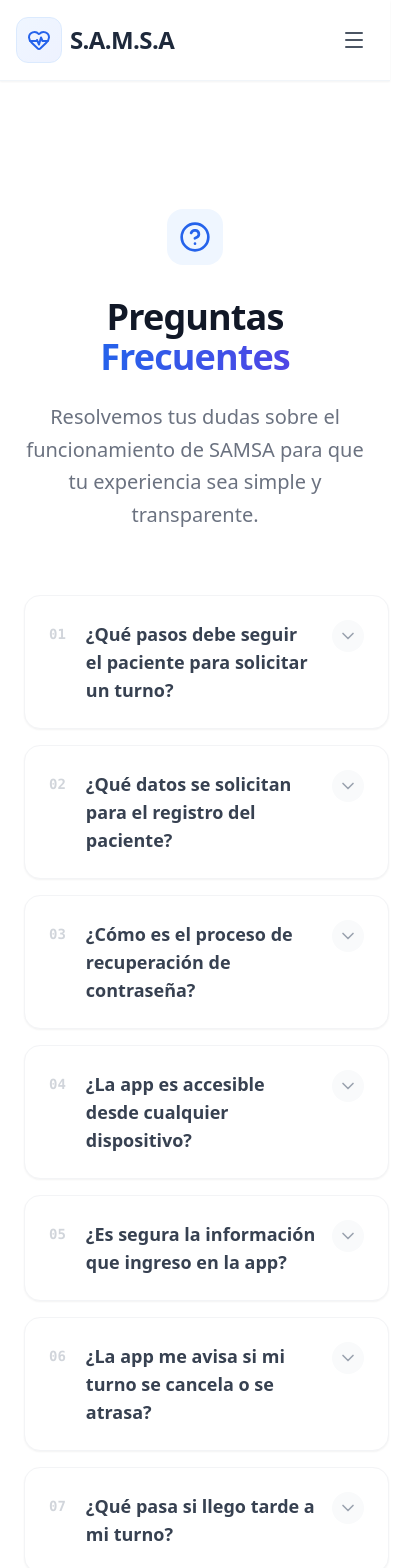
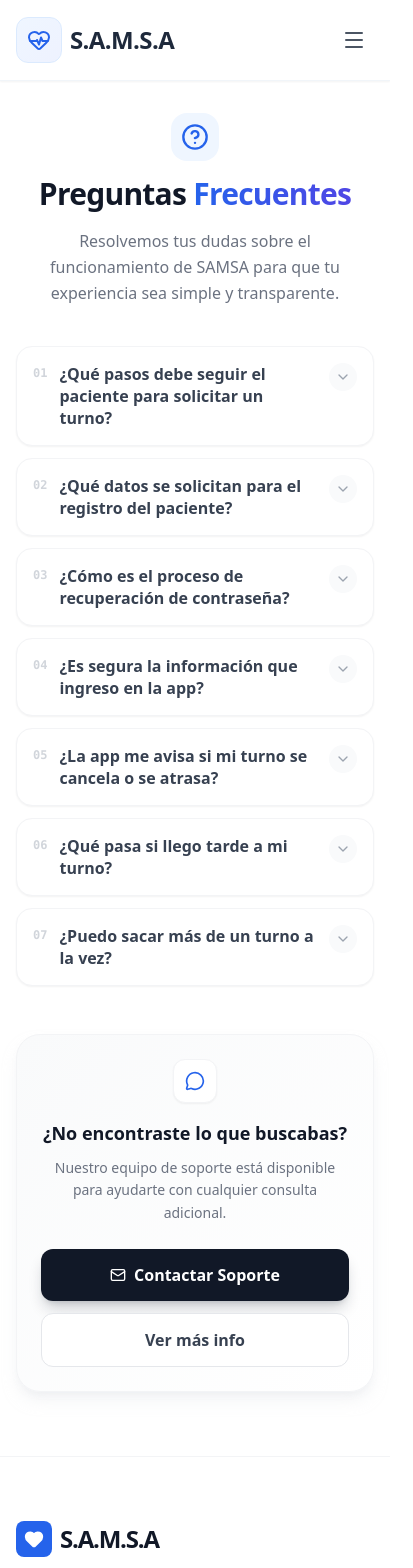
Before and after one commit to vitadevorg/samsa, a React (Vite) app: page /faq in a window 390 px wide. Shown: the top 1568 px of the page, 413 px wide, since content can reach past the window. Built offline with nearby package versions, Linux system fonts and the light colour scheme.

Commit message:
style: corregir textos de FAQ y mejorar responsive en FAQ y Navbar

```diff
--- a/src/components/Navbar.jsx
+++ b/src/components/Navbar.jsx
@@ -21,8 +21,8 @@ const Navbar = () => {
   const getLinkClass = (path) => {
     const isActive = location.pathname === path;
     return isActive
-      ? "text-blue-700 font-bold flex items-center gap-1 bg-blue-50/80 px-4 py-2 rounded-xl transition-colors"
-      : "text-slate-600 hover:text-blue-700 font-medium flex items-center gap-1 hover:bg-slate-50 px-4 py-2 rounded-xl transition-all";
+      ? "text-blue-700 font-bold flex items-center gap-1 whitespace-nowrap bg-blue-50/80 px-3 xl:px-4 py-2 rounded-xl transition-colors text-sm xl:text-base"
+      : "text-slate-600 hover:text-blue-700 font-medium flex items-center gap-1 whitespace-nowrap hover:bg-slate-50 px-3 xl:px-4 py-2 rounded-xl transition-all text-sm xl:text-base";
   };
   const getFirstName = (fullName) => {
     if (!fullName) return '';
@@ -52,7 +52,7 @@ const Navbar = () => {
     <nav className="sticky top-0 z-50 bg-white/90 backdrop-blur-md shadow-sm border-b border-slate-100 transition-all">
       <div className="max-w-7xl mx-auto px-4 sm:px-6 lg:px-8">
         <div className="flex justify-between h-20 items-center">
-          <div className="flex items-center">
+          <div className="flex items-center shrink-0">
             <Link to={getHomeForRole(user?.role)} className="flex items-center gap-2 group">
               <div className="bg-gradient-to-br from-blue-50 to-indigo-50 p-2.5 rounded-xl group-hover:shadow-md group-hover:shadow-blue-500/20 transition-all duration-300 border border-blue-100">
                 <HeartPulse className="w-6 h-6 text-blue-600 group-hover:scale-110 transition-transform" />
@@ -60,7 +60,7 @@ const Navbar = () => {
               <span className="text-2xl font-black text-slate-800 tracking-tight group-hover:text-blue-700 transition-colors">S.A.M.S.A</span>
             </Link>
           </div>
-          <div className="hidden md:flex space-x-8 items-center">
+          <div className="hidden lg:flex space-x-2 xl:space-x-6 items-center">
             {isAdmin ? (
               <>
                 <Link to="/admin/offices" className={getLinkClass('/admin/offices')}>
@@ -145,7 +145,7 @@ const Navbar = () => {
               </>
             )}
             {user ? (
-              <div className="relative ml-4">
+              <div className="relative ml-2 xl:ml-4 shrink-0">
                 <button
                   onClick={() => setIsDropdownOpen(!isDropdownOpen)}
                   className={`flex items-center gap-2 px-2 py-1.5 rounded-2xl border transition-all shadow-sm hover:shadow-md focus:outline-none ${isAdmin || isInstitutionAdmin ? 'bg-slate-800 text-white border-slate-700 hover:bg-slate-700' : 'bg-white text-slate-700 border-slate-200 hover:bg-slate-50'}`}
@@ -160,7 +160,7 @@ const Navbar = () => {
                   >
                     {!user.img && userInitial}
                   </div>
-                  <span className="text-sm font-bold px-1 tracking-wide">
+                  <span className="text-sm font-bold px-1 tracking-wide whitespace-nowrap">
                     {isAdmin ? 'Admin' : isClinicAdmin ? 'Admin Clínica' : isHospitalAdmin ? 'Admin Hospital' : isVitadevAdmin ? 'VitaDev' : isDoctor ? getDoctorLabel(user) : isSecretary ? `Sec. ${displayName}` : displayName}
                   </span>
                   <ChevronDown className="w-4 h-4 opacity-50 mr-1" />
@@ -230,8 +230,8 @@ const Navbar = () => {
                 {isDropdownOpen && <div className="fixed inset-0 z-30 cursor-default" onClick={() => setIsDropdownOpen(false)}></div>}
               </div>
             ) : (
-              <Link to="/login" className="ml-4">
-                <button className="relative overflow-hidden bg-gradient-to-r from-blue-600 to-indigo-600 text-white px-7 py-2.5 rounded-xl font-bold text-sm transition-all duration-300 shadow-lg shadow-blue-500/30 hover:shadow-indigo-500/40 hover:-translate-y-0.5 group flex items-center gap-2">
+              <Link to="/login" className="ml-2 xl:ml-4 shrink-0">
+                <button className="relative overflow-hidden bg-gradient-to-r from-blue-600 to-indigo-600 text-white px-5 xl:px-7 py-2.5 rounded-xl font-bold text-sm transition-all duration-300 shadow-lg shadow-blue-500/30 hover:shadow-indigo-500/40 hover:-translate-y-0.5 group flex items-center gap-2 whitespace-nowrap">
                   <div className="absolute inset-0 bg-white/10 translate-y-full group-hover:translate-y-0 transition-transform duration-300 ease-out"></div>
                   <User className="w-4 h-4 relative z-10 opacity-90 group-hover:scale-110 transition-transform" />
                   <span className="relative z-10">Iniciar Sesión</span>
@@ -239,7 +239,7 @@ const Navbar = () => {
               </Link>
             )}
           </div>
-          <div className="md:hidden flex items-center">
+          <div className="lg:hidden flex items-center">
             <button onClick={() => setIsOpen(!isOpen)} className="text-gray-600 hover:text-blue-600 p-2">
               {isOpen ? <X className="w-6 h-6" /> : <Menu className="w-6 h-6" />}
             </button>
@@ -247,7 +247,7 @@ const Navbar = () => {
         </div>
       </div>
       {isOpen && (
-        <div className="md:hidden bg-white border-t border-gray-100 px-2 pt-2 pb-3 space-y-1">
+        <div className="lg:hidden bg-white border-t border-gray-100 px-2 pt-2 pb-3 space-y-1">
           {isAdmin ? (
             <>
               <Link to="/admin/offices" className="block px-3 py-2 rounded-md text-base font-medium text-gray-700 hover:bg-gray-50">Consultorios</Link>
--- a/src/pages/FAQ.jsx
+++ b/src/pages/FAQ.jsx
@@ -7,11 +7,14 @@ import { Link } from 'react-router-dom';
 import Navbar from '../components/Navbar';
 import Footer from '../components/Footer';
 import FadeIn from '../components/FadeIn';
+
 const FAQ = () => {
   const [activeIndex, setActiveIndex] = useState(null);
+
   const toggleQuestion = (index) => {
     setActiveIndex(activeIndex === index ? null : index);
   };
+
   const faqs = [
     {
       id: "01",
@@ -21,54 +24,50 @@ const FAQ = () => {
     {
       id: "02",
       question: "¿Qué datos se solicitan para el registro del paciente?",
-      answer: "Para registrarte debés completar un formulario con: Nombre, Apellido, CUIL, Fecha de nacimiento, Correo electrónico (confirmándolo dos veces) y una contraseña segura (con al menos una mayúscula y un carácter especial)."
+      answer: "Para registrarte debés completar un formulario con: Nombre, Apellido, CUIL, Fecha de nacimiento, Correo electrónico y una contraseña segura."
     },
     {
       id: "03",
       question: "¿Cómo es el proceso de recuperación de contraseña?",
-      answer: "Si olvidaste tu contraseña, usá la opción 'Recuperar'. Ingresá tu email para recibir un código de verificación. Luego, ingresá ese código en la app y creá una nueva contraseña. Al finalizar, presioná 'Continuar' para guardar los cambios."
+      answer: "Si olvidaste tu contraseña, debés usar la opción de recuperar. Recibirás un mail con instrucciones para restablecer la contraseña y recuperar el acceso a tu cuenta."
     },
     {
       id: "04",
-      question: "¿La app es accesible desde cualquier dispositivo?",
-      answer: "Sí. SAMSA fue diseñada con un enfoque responsivo, lo que permite su uso cómodo tanto desde celulares como tablets. Cuenta con un menú lateral que facilita la navegación."
+      question: "¿Es segura la información que ingreso en la app?",
+      answer: "Sí, toda la información personal y médica se almacena en servidores seguros cumpliendo normativas de protección de datos."
     },
     {
       id: "05",
-      question: "¿Es segura la información que ingreso en la app?",
-      answer: "Sí, toda la información personal y médica se almacena en servidores seguros cumpliendo normativas de protección de datos. El acceso está protegido por contraseña y verificación de email."
+      question: "¿La app me avisa si mi turno se cancela o se atrasa?",
+      answer: "Sí. Si tu turno se cancela o sufre una demora imprevista, recibirás una notificación directamente en tu método de contacto."
     },
     {
       id: "06",
-      question: "¿La app me avisa si mi turno se cancela o se atrasa?",
-      answer: "Sí. En la pantalla principal, dentro del apartado 'Novedades', se informa si un médico no asistirá o si existen demoras imprevistas en la atención."
-    },
-    {
-      id: "07",
       question: "¿Qué pasa si llego tarde a mi turno?",
       answer: "Si llegás tarde, tu turno podrá ser reprogramado o anulado automáticamente, dependiendo de la política de tolerancia establecida por la institución."
     },
     {
-      id: "08",
+      id: "07",
       question: "¿Puedo sacar más de un turno a la vez?",
       answer: "Dependiendo del tipo de servicio, el sistema puede permitir múltiples turnos, pero en general se limita a uno por persona para evitar sobrecargas y asegurar disponibilidad para todos."
     }
   ];
+
   return (
-    <div className="font-sans text-slate-800 bg-white min-h-screen selection:bg-blue-100 selection:text-blue-900 flex flex-col">
+    <div className="font-sans text-slate-800 bg-white min-h-screen selection:bg-blue-100 selection:text-blue-900 flex flex-col overflow-x-hidden">
       <Navbar />
-      <div className="relative pt-32 pb-16 lg:pt-40 lg:pb-24 overflow-hidden">
-         <div className="absolute top-0 left-0 w-full h-full overflow-hidden -z-10">
-            <div className="absolute top-0 right-0 w-[500px] h-[500px] bg-blue-50/50 rounded-full blur-3xl opacity-60 translate-x-1/2 -translate-y-1/2"></div>
+      <div className="relative pt-8 pb-10 sm:pt-12 sm:pb-14 lg:pt-16 lg:pb-20 overflow-hidden">
+        <div className="absolute top-0 left-0 w-full h-full overflow-hidden -z-10 pointer-events-none">
+          <div className="absolute top-0 right-0 w-72 h-72 sm:w-[500px] sm:h-[500px] bg-blue-50/50 rounded-full blur-3xl opacity-60 translate-x-1/2 -translate-y-1/2"></div>
         </div>
-        <div className="max-w-7xl mx-auto px-6 lg:px-8 text-center relative z-10">
+        <div className="max-w-7xl mx-auto px-4 sm:px-6 lg:px-8 text-center relative z-10">
           <FadeIn>
-            <div className="inline-flex items-center justify-center p-3 mb-8 bg-blue-50 rounded-2xl text-blue-600">
-                <HelpCircle className="w-8 h-8" />
+            <div className="inline-flex items-center justify-center p-2.5 sm:p-3 mb-4 sm:mb-6 bg-blue-50 rounded-2xl text-blue-600">
+              <HelpCircle className="w-7 h-7 sm:w-8 sm:h-8" />
             </div>
           </FadeIn>
           <FadeIn delay={100}>
-            <h1 className="text-4xl lg:text-6xl font-bold tracking-tight text-gray-900 mb-6">
+            <h1 className="text-3xl sm:text-5xl lg:text-6xl font-bold tracking-tight text-gray-900 leading-[1.15] sm:leading-[1.1] mb-4 sm:mb-6">
               Preguntas <br className="hidden md:block" />
               <span className="text-transparent bg-clip-text bg-gradient-to-r from-blue-600 to-indigo-600">
                 Frecuentes
@@ -76,14 +75,15 @@ const FAQ = () => {
             </h1>
           </FadeIn>
           <FadeIn delay={200}>
-            <p className="text-xl text-gray-500 max-w-2xl mx-auto font-light leading-relaxed">
+            <p className="text-base sm:text-xl text-gray-500 max-w-2xl mx-auto font-light leading-relaxed px-1 sm:px-0">
               Resolvemos tus dudas sobre el funcionamiento de SAMSA para que tu experiencia sea simple y transparente.
             </p>
           </FadeIn>
         </div>
       </div>
-      <div className="max-w-3xl mx-auto px-6 lg:px-8 pb-24 flex-grow">
-        <div className="space-y-4">
+
+      <div className="max-w-3xl mx-auto w-full px-4 sm:px-6 lg:px-8 pb-16 sm:pb-24 flex-grow">
+        <div className="space-y-3 sm:space-y-4">
           {faqs.map((item, index) => (
             <FadeIn key={item.question} delay={Math.min(index * 50, 500)}>
               <div
@@ -95,26 +95,26 @@ const FAQ = () => {
               >
                 <button
                   onClick={() => toggleQuestion(index)}
-                    className="w-full flex justify-between items-start p-6 focus:outline-none text-left cursor-pointer"
+                  className="w-full flex justify-between items-start sm:items-center p-4 sm:p-6 focus:outline-none text-left cursor-pointer"
                 >
-                    <div className="flex gap-5 pr-4">
-                        <span className={`text-sm font-mono font-bold pt-1 transition-colors duration-300 ${activeIndex === index ? 'text-blue-600' : 'text-gray-300 group-hover:text-blue-400'}`}>
+                  <div className="flex gap-3 sm:gap-5 pr-3 sm:pr-4 items-start">
+                    <span className={`text-xs sm:text-sm font-mono font-bold pt-0.5 sm:pt-1 transition-colors duration-300 ${activeIndex === index ? 'text-blue-600' : 'text-gray-300 group-hover:text-blue-400'}`}>
                       {item.id}
                     </span>
-                        <span className={`text-lg font-bold transition-colors duration-300 ${activeIndex === index ? 'text-blue-900' : 'text-gray-700 group-hover:text-gray-900'}`}>
+                    <span className={`text-base sm:text-lg font-bold leading-snug transition-colors duration-300 ${activeIndex === index ? 'text-blue-900' : 'text-gray-700 group-hover:text-gray-900'}`}>
                       {item.question}
                     </span>
                   </div>
-                    <div className={`flex-shrink-0 w-8 h-8 rounded-full flex items-center justify-center transition-all duration-300 ${activeIndex === index ? 'bg-blue-600 text-white rotate-180' : 'bg-gray-50 text-gray-400 group-hover:bg-blue-50 group-hover:text-blue-600'}`}>
-                        <ChevronDown className="w-5 h-5" />
+                  <div className={`flex-shrink-0 w-7 h-7 sm:w-8 sm:h-8 rounded-full flex items-center justify-center transition-all duration-300 ${activeIndex === index ? 'bg-blue-600 text-white rotate-180' : 'bg-gray-50 text-gray-400 group-hover:bg-blue-50 group-hover:text-blue-600'}`}>
+                    <ChevronDown className="w-4 h-4 sm:w-5 sm:h-5" />
                   </div>
                 </button>
                 <div
                   className={`overflow-hidden transition-all duration-500 ease-in-out ${
-                        activeIndex === index ? 'max-h-96 opacity-100' : 'max-h-0 opacity-0'
+                    activeIndex === index ? 'max-h-[32rem] opacity-100' : 'max-h-0 opacity-0'
                   }`}
                 >
-                    <div className="px-6 pb-6 pl-[4.5rem] text-gray-600 leading-relaxed text-base">
+                  <div className="px-4 sm:px-6 pb-5 sm:pb-6 pl-10 sm:pl-[4.5rem] text-gray-600 leading-relaxed text-sm sm:text-base">
                     {item.answer}
                   </div>
                 </div>
@@ -122,21 +122,22 @@ const FAQ = () => {
             </FadeIn>
           ))}
         </div>
+
         <FadeIn delay={400}>
-            <div className="mt-16 text-center bg-gradient-to-br from-gray-50 to-white rounded-3xl p-10 border border-gray-100 shadow-lg shadow-gray-200/50">
-                <div className="w-12 h-12 bg-white rounded-xl shadow-sm border border-gray-100 flex items-center justify-center mx-auto mb-6">
-                    <MessageCircle className="w-6 h-6 text-blue-600" />
+          <div className="mt-12 sm:mt-16 text-center bg-gradient-to-br from-gray-50 to-white rounded-3xl p-6 sm:p-10 border border-gray-100 shadow-lg shadow-gray-200/50">
+            <div className="w-11 h-11 sm:w-12 sm:h-12 bg-white rounded-xl shadow-sm border border-gray-100 flex items-center justify-center mx-auto mb-4 sm:mb-6">
+              <MessageCircle className="w-5 h-5 sm:w-6 sm:h-6 text-blue-600" />
             </div>
-                <h3 className="text-xl font-bold text-gray-900 mb-3">¿No encontraste lo que buscabas?</h3>
-                <p className="text-gray-500 mb-8 max-w-md mx-auto">
+            <h3 className="text-lg sm:text-xl font-bold text-gray-900 mb-2.5 sm:mb-3">¿No encontraste lo que buscabas?</h3>
+            <p className="text-sm sm:text-base text-gray-500 mb-6 sm:mb-8 max-w-md mx-auto leading-relaxed">
               Nuestro equipo de soporte está disponible para ayudarte con cualquier consulta adicional.
             </p>
-                <div className="flex justify-center gap-4">
-                    <button className="bg-gray-900 text-white px-8 py-3 rounded-xl font-bold hover:bg-blue-600 transition-all shadow-lg shadow-gray-900/20 active:scale-95 flex items-center gap-2">
+            <div className="flex flex-col sm:flex-row justify-center gap-3 sm:gap-4">
+              <button className="w-full sm:w-auto justify-center bg-gray-900 text-white px-7 py-3.5 sm:px-8 sm:py-3 rounded-xl font-bold hover:bg-blue-600 transition-all shadow-lg shadow-gray-900/20 active:scale-95 flex items-center gap-2">
                 <Mail className="w-4 h-4" /> Contactar Soporte
               </button>
-                    <Link to="/about">
-                        <button className="bg-white text-gray-700 px-8 py-3 rounded-xl font-bold border border-gray-200 hover:border-gray-300 hover:bg-gray-50 transition-all active:scale-95">
+              <Link to="/about" className="w-full sm:w-auto">
+                <button className="w-full sm:w-auto bg-white text-gray-700 px-7 py-3.5 sm:px-8 sm:py-3 rounded-xl font-bold border border-gray-200 hover:border-gray-300 hover:bg-gray-50 transition-all active:scale-95">
                   Ver más info
                 </button>
               </Link>
@@ -148,4 +149,5 @@ const FAQ = () => {
     </div>
   );
 };
+
 export default FAQ;
```
Also changed, not shown: 1 other file (tests, documents, lock files or other folders). Lines whose indentation alone changed are shown as unchanged.
